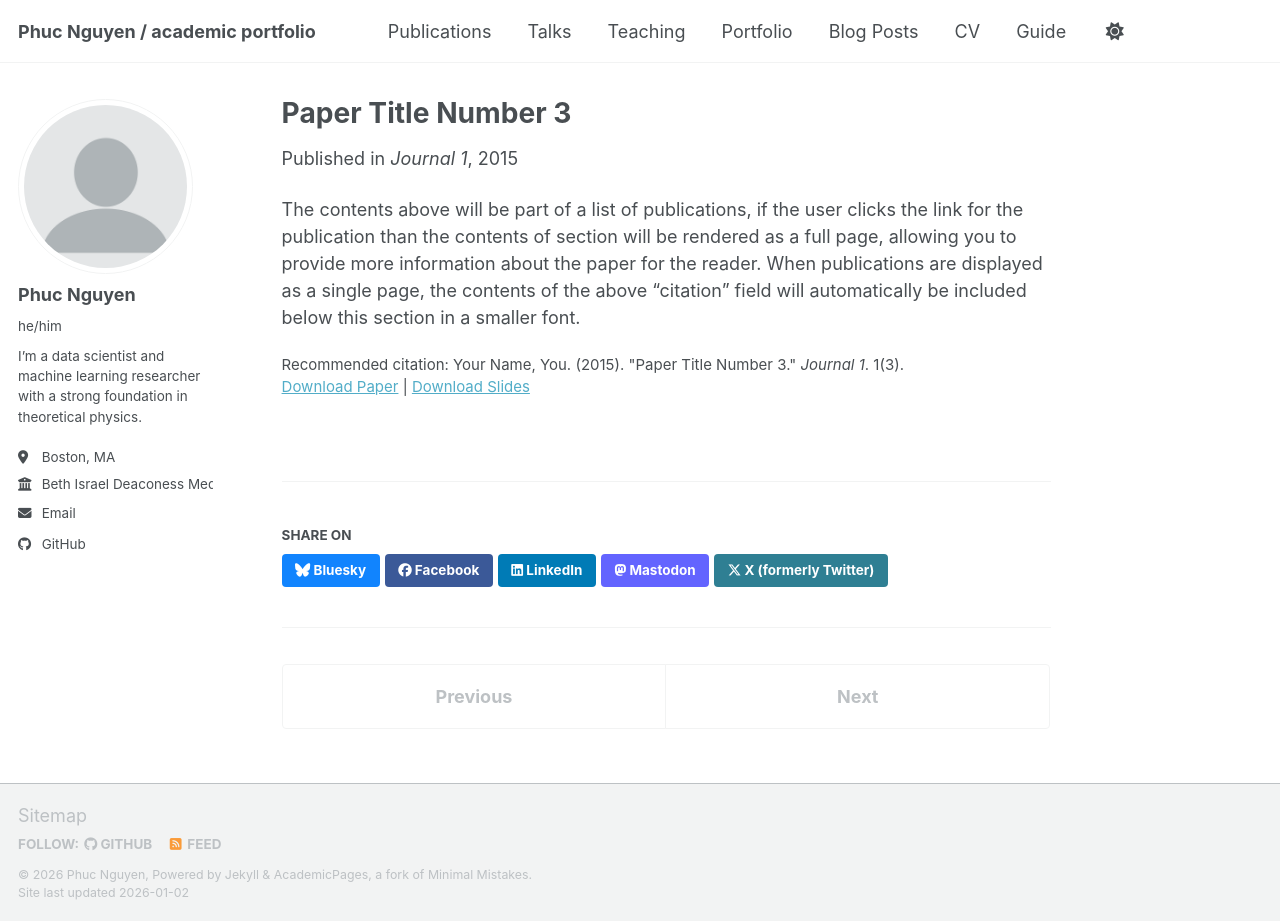
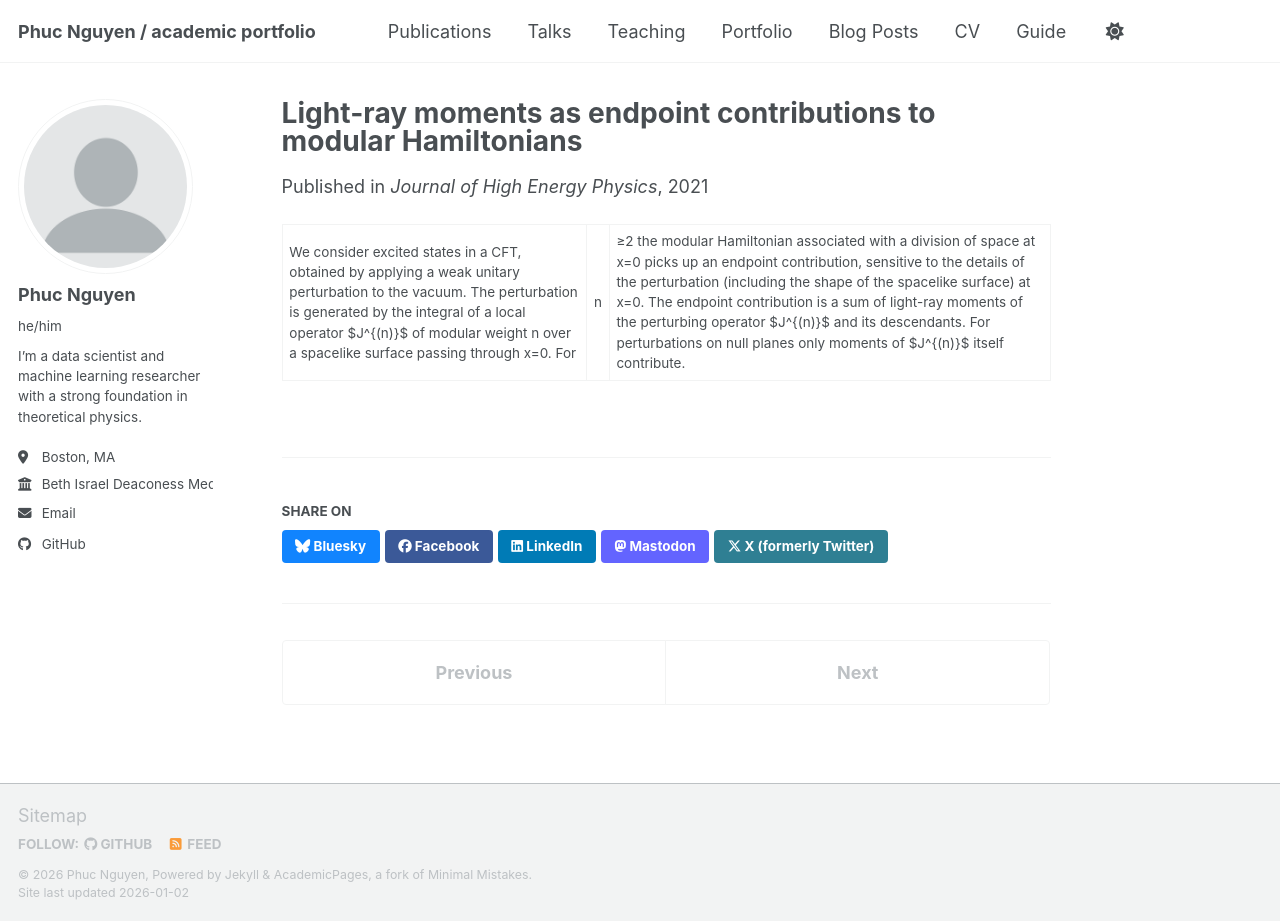
Before and after one commit to nhongphuc/nhongphuc.github.io, a Jekyll site: the page built from _publications/2015-10-01-paper-title-number-3.md, in a window 1280 px wide and 921 px high. Built offline with Jekyll 4.4.1, drawn with Linux system fonts in a browser that asks for light colours; a script bundle is joined from its source files by our own code; library files that are not in the unit come from our copies.

Commit message:
Update 2015-10-01-paper-title-number-3.md

```diff
--- a/_publications/2015-10-01-paper-title-number-3.md
+++ b/_publications/2015-10-01-paper-title-number-3.md
@@ -1,14 +1,14 @@
 ---
-title: "Paper Title Number 3"
+title: "Light-ray moments as endpoint contributions to modular Hamiltonians"
 collection: publications
 category: manuscripts
-permalink: /publication/2015-10-01-paper-title-number-3
-excerpt: 'This paper is about the number 3. The number 4 is left for future work.'
-date: 2015-10-01
-venue: 'Journal 1'
-slidesurl: 'https://academicpages.github.io/files/slides3.pdf'
-paperurl: 'https://academicpages.github.io/files/paper3.pdf'
-citation: 'Your Name, You. (2015). &quot;Paper Title Number 3.&quot; <i>Journal 1</i>. 1(3).'
+permalink: /publication/modular_Hamiltonian_edge_mode_2
+excerpt: 'This paper is the second part of a study on edge modes of modular Hamiltonians in conformal field theories.'
+date: 2021-09-09
+venue: 'Journal of High Energy Physics'
+#slidesurl: 'https://academicpages.github.io/files/slides3.pdf'
+paperurl: 'https://link.springer.com/article/10.1007/JHEP09(2021)074'
+#citation: 'Your Name, You. (2015). &quot;Paper Title Number 3.&quot; <i>Journal 1</i>. 1(3).'
 ---
 
-The contents above will be part of a list of publications, if the user clicks the link for the publication than the contents of section will be rendered as a full page, allowing you to provide more information about the paper for the reader. When publications are displayed as a single page, the contents of the above "citation" field will automatically be included below this section in a smaller font.
+We consider excited states in a CFT, obtained by applying a weak unitary perturbation to the vacuum. The perturbation is generated by the integral of a local operator $J^{(n)}$ of modular weight n over a spacelike surface passing through x=0. For |n|≥2 the modular Hamiltonian associated with a division of space at x=0 picks up an endpoint contribution, sensitive to the details of the perturbation (including the shape of the spacelike surface) at x=0. The endpoint contribution is a sum of light-ray moments of the perturbing operator $J^{(n)}$ and its descendants. For perturbations on null planes only moments of $J^{(n)}$ itself contribute.
```
